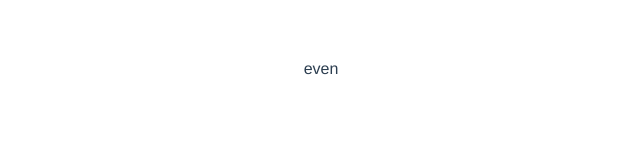
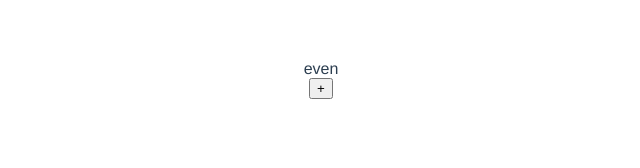
Before and after one commit to TokuyamaR/vue3_project, a Vue app in the folder vue3-counter/: page / in a window 1280 px wide. Shown: the top 168 px of the page, without its empty margins (319-959 px from the left). Built offline with nearby package versions, Linux system fonts and the light colour scheme.

Commit message:
create BaseButton component

```diff
--- a/vue3-counter/src/App.vue
+++ b/vue3-counter/src/App.vue
@@ -1,16 +1,23 @@
 <template>
-  <!-- <TheHeader text="My Counter" /> -->
   <TheHeader
     v-bind:text="Math.floor(Math.random() * 10) % 2 === 0 ? 'even' : 'odd'"
   />
+  <BaseButton @onClick="alertOnClick">+</BaseButton>
 </template>
 
 <script>
 import TheHeader from "./components/TheHeader.vue";
+import BaseButton from "./components/BaseButton.vue";
 
 export default {
   components: {
     TheHeader,
+    BaseButton,
+  },
+  methods: {
+    alertOnClick() {
+      alert("Button Clicked!!!");
+    },
   },
 };
 </script>
--- /dev/null
+++ b/vue3-counter/src/components/BaseButton.vue
@@ -0,0 +1,14 @@
+<template>
+  <button @click="handleClick"><slot /></button>
+</template>
+
+<script>
+export default {
+  name: "BaseButton",
+  methods: {
+    handleClick() {
+      this.$emit("onClick");
+    },
+  },
+};
+</script>
```
